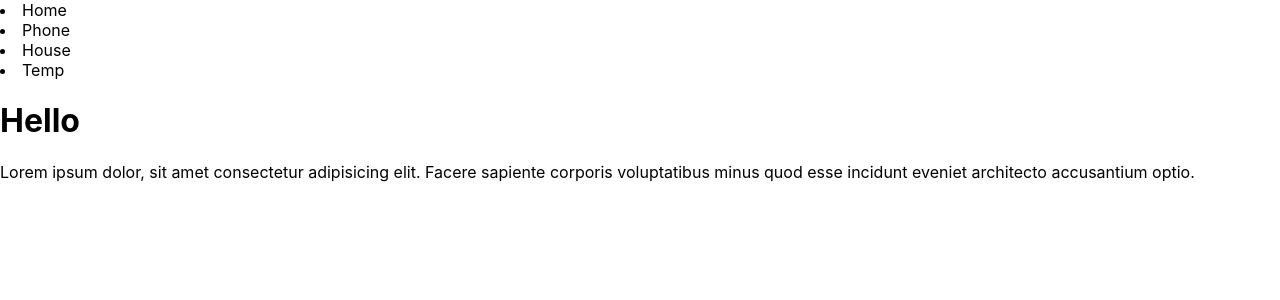
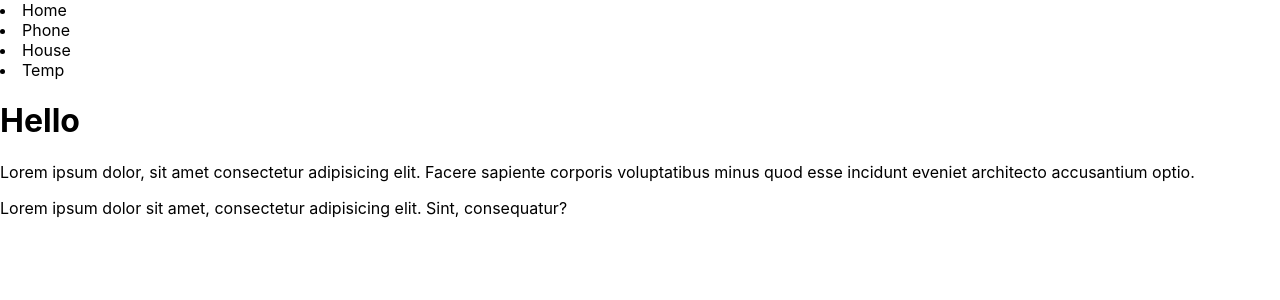
Before and after one commit to shivam-singh6110/React_basic, a React (Create React App) app: page / in a window 1280 px wide. Shown: the top 300 px of the page. Built offline with nearby package versions, Linux system fonts and the light colour scheme.

Commit message:
Second temporary change

```diff
--- a/src/App.js
+++ b/src/App.js
@@ -14,6 +14,8 @@ function App() {
     <div className="container">
       <h1>Hello</h1>
       <p>Lorem ipsum dolor, sit amet consectetur adipisicing elit. Facere sapiente corporis voluptatibus minus quod esse incidunt eveniet architecto accusantium optio.</p>
+
+      <p>Lorem ipsum dolor sit amet, consectetur adipisicing elit. Sint, consequatur?</p>
     </div>
     </>
   );
```
